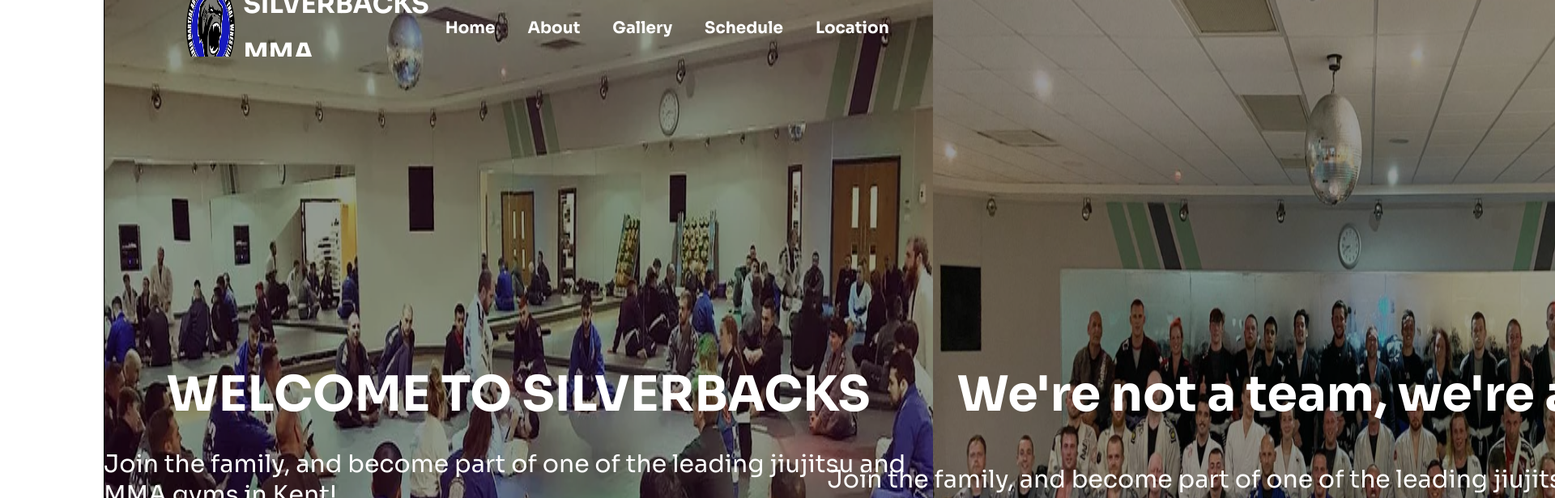
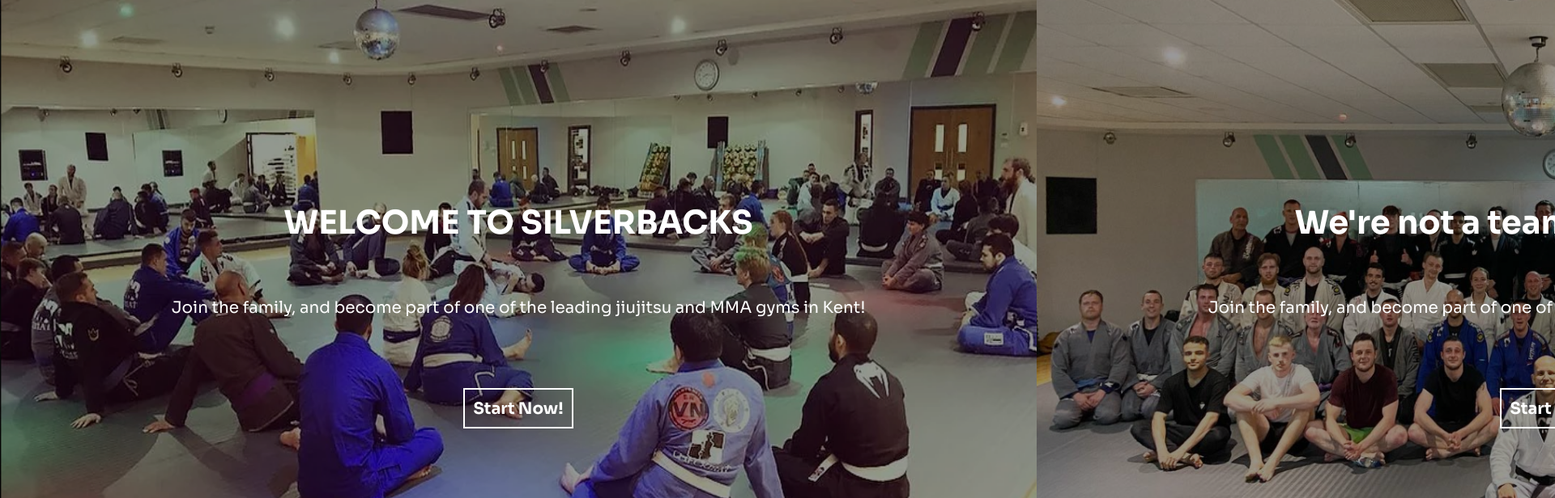
Before and after one commit to Petemc121/silverbacks-mma, a React (Create React App) app: page / in a window 1280 px wide. Shown: the top 616 px of the page at 81% size, 1920 px wide, since content can reach past the window. Built offline with nearby package versions, Linux system fonts and the light colour scheme.

Commit message:
stressed myself out over css

```diff
--- a/src/App.css
+++ b/src/App.css
@@ -20,8 +20,6 @@
 }
 
 .App {
-  width: 80%;
-  margin: 0px auto;
   overflow: hidden;
 }
 
@@ -31,9 +29,10 @@
   align-items: center;
   line-height: 60px;
   height: 70px;
-  width: 80%;
-  margin: 0px auto;
+  width: 90%;
+  margin: 20px auto;
   color: white;
+  font-size: 20px;
 }
 
 #logo {
@@ -59,37 +58,47 @@
 }
 
 #slider {
+  width: 100vw;
+  height: 100vh;
+  overflow-x: hidden;
+  z-index: -100;
+}
+
+#holder {
+  position: absolute;
   top: 0px;
-  position: absolute;
-  z-index: -1;
-  width: 800%;
+  width: 600%;
   display: flex;
 }
 
 .blackout {
-  height: 100%;
-  width: 10%;
+  width: 100vw;
+  height: 100vh;
   position: absolute;
   background-color: black;
   opacity: 40%;
 }
 
 .sliderImg {
-  width: 100%;
-  height: 1200px;
+  width: 100vw;
+  height: 100vh;
 }
 
 .imageContainer {
-  width: 10%;
+  width: 100vw;
+  height: auto;
   display: flex;
   justify-content: center;
   align-items: center;
+  overflow: hidden;
+  float: left;
 }
 
 .imageText {
   position: absolute;
-  font-size: 30px;
+  font-size: 20px;
   color: white;
+  z-index: 2;
 }
 
 #welcome {
@@ -121,10 +130,20 @@
 }
 
 .circle {
-  height: 50px;
-  width: 50px;
+  height: 30px;
+  width: 30px;
   border-radius: 50%;
   cursor: pointer;
   background-color: white;
+  margin: 0px 10px;
   z-index: 2;
 }
+
+#circleContainer {
+  position: absolute;
+  bottom: 10px;
+  left: 35%;
+  width: 400px;
+  display: flex;
+  justify-content: space-evenly;
+}
--- a/src/App.tsx
+++ b/src/App.tsx
@@ -1,4 +1,3 @@
-import React from "react";
 import "./App.css";
 import Header from "./components/Header";
 import Slider from "./components/Slider";
@@ -8,6 +7,7 @@
     <div className="App">
       <Header />
       <Slider />
+      <div style={{ height: "400px", width: "auto" }}></div>
     </div>
   );
 }
--- a/src/components/Slider.tsx
+++ b/src/components/Slider.tsx
@@ -55,7 +55,9 @@
 
   return (
     <div id="slider">
+      <div id="holder">
         <SliderImgs slidePosition={slidePosition} sliderImages={sliderImages} />
+        <div id="circleContainer">
           {sliderImages.map((sliderImage) => {
             return (
               <div
@@ -66,5 +68,7 @@
             );
           })}
         </div>
+      </div>
+    </div>
   );
 }
```
Lines whose indentation alone changed are shown as unchanged.
